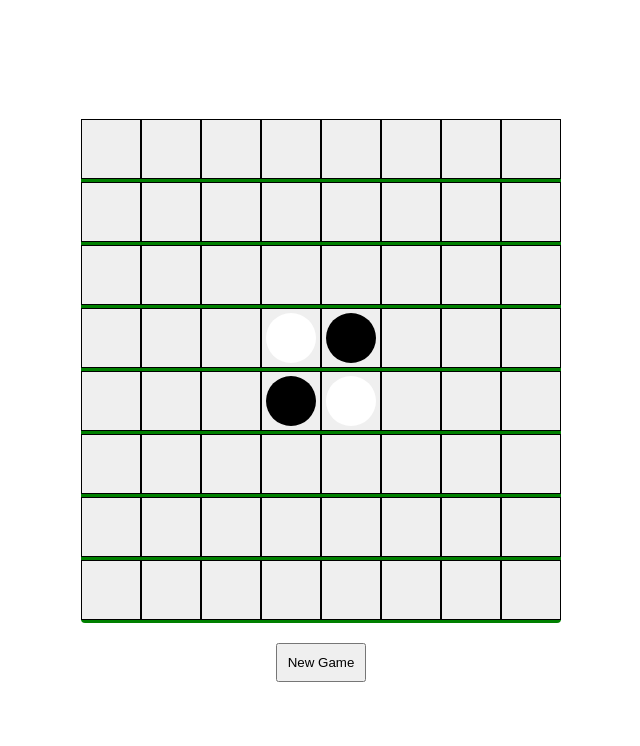
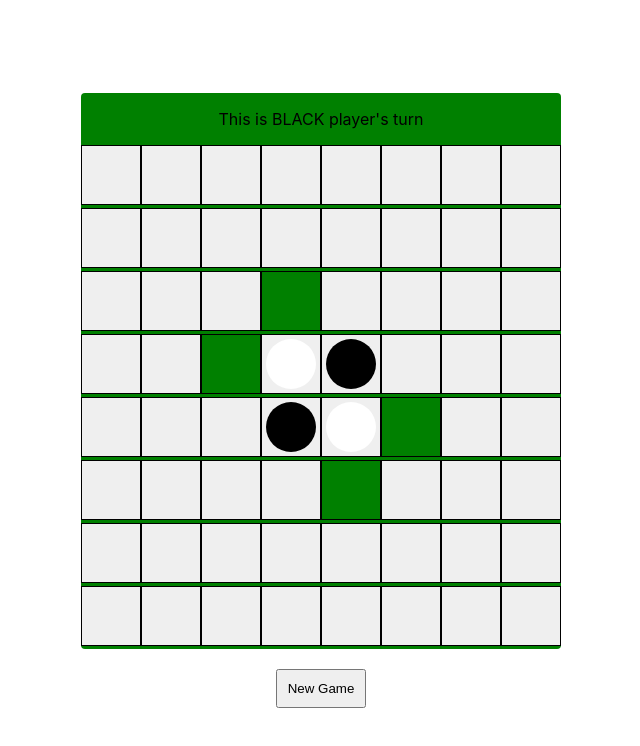
Before and after one commit to jackychoi26/play-othello-online, a Next.js app: page / in a window 1280 px wide. Shown: the top 746 px of the page, without its empty margins (319-959 px from the left). Built offline with nearby package versions, Linux system fonts and the light colour scheme.

Commit message:
feat: added highlight hints for possible moves for debugging

```diff
--- a/src/components/Board.tsx
+++ b/src/components/Board.tsx
@@ -5,10 +5,15 @@ import Square from './Square';
 import Game from '../models/Game';
 import SquareState from '../models/SquareState';
 import Position from '../models/Position';
+import GameState from '../models/GameState';
 
 const Container = styled.div`
   border-radius: 4px;
   background-color: ${Constants.colors.boardColor};
+`;
+
+const WhosTurn = styled.p`
+  text-align: center;
 `;
 
 const Row = styled.div`
@@ -22,12 +27,12 @@ type BoardProps = {
 };
 
 const Board = (props: BoardProps) => {
-  const [gameState, setGameState] = useState<SquareState[][]>(
-    props.game.currentState().slice()
+  const [gameState, setGameState] = useState<GameState>(
+    props.game.currentGameState()
   );
 
   useEffect(() => {
-    setGameState(props.game.currentState().slice());
+    setGameState(props.game.currentGameState());
   }, [props.game]);
 
   const getBoard = () => {
@@ -50,25 +55,46 @@ const Board = (props: BoardProps) => {
     return <Row key={index}>{squares}</Row>;
   };
 
+  const shouldHighLightSquare = (row: number, column: number): boolean => {
+    return (
+      gameState.possibleMoves.findIndex(possibleMove =>
+        possibleMove.position.isEqualTo(new Position(row, column))
+      ) > -1
+    );
+  };
+
   const getSquare = (row: number, column: number): React.ReactElement => {
-    const square = gameState[row][column];
+    const square = gameState.grid[row][column];
 
     return (
       <Square
         key={`${row}::${column}`}
         disc={square}
         onPress={() => onSquarePress(row, column)}
-        isPressable={square == SquareState.empty}
+        shouldHighLightSquare={shouldHighLightSquare(row, column)}
       />
     );
   };
 
   const onSquarePress = (row: number, column: number): void => {
-    props.game.placeDisc(new Position(row, column));
-    setGameState(props.game.currentState().slice());
+    const gameState = props.game.placeDisc(new Position(row, column));
+
+    if (gameState !== undefined) {
+      gameState.player;
+      setGameState(props.game.currentGameState());
+    }
   };
 
-  return <Container>{getBoard()}</Container>;
+  const currentPlayerString = (player: 'BLACK' | 'WHITE'): string => {
+    return `This is ${player} player's turn`;
+  };
+
+  return (
+    <Container>
+      <WhosTurn>{currentPlayerString(gameState.player)}</WhosTurn>
+      {getBoard()}
+    </Container>
+  );
 };
 
 export default Board;
--- a/src/components/Square.tsx
+++ b/src/components/Square.tsx
@@ -8,6 +8,7 @@ const Container = styled.button`
   border: 1px solid black;
   padding: 0px 0px 0px 0px;
   flex: 1;
+  background-color: ${(props: ColorProps) => props.color};
 `;
 
 const Disc = styled.div`
@@ -15,30 +16,37 @@ const Disc = styled.div`
   height: 50px;
   border-radius: 25px;
   margin-left: 4px;
-  background-color: ${(props: DiscProps) => props.color};
+  background-color: ${(props: ColorProps) => props.color};
 `;
 
-type DiscProps = {
+type ColorProps = {
   color: string;
 };
 
 type SquareProps = {
   onPress(): void;
-  isPressable: boolean;
   steps?: number;
   disc: SquareState;
+  shouldHighLightSquare: boolean;
 };
 
 const Square = (props: SquareProps) => {
-  const getColor = (state: SquareState): string | null => {
+  const getColorForDisc = (state: SquareState): string | null => {
     if (state === SquareState.black) return 'black';
     if (state === SquareState.white) return 'white';
     return null;
   };
 
+  const getColorForSquare = (shouldHighlightSquare: boolean): string => {
+    return shouldHighlightSquare ? 'green' : '';
+  };
+
   return (
-    <Container onClick={() => props.onPress()}>
-      <Disc color={getColor(props.disc) ?? ''} />
+    <Container
+      color={getColorForSquare(props.shouldHighLightSquare)}
+      onClick={() => props.onPress()}
+    >
+      <Disc color={getColorForDisc(props.disc) ?? ''} />
     </Container>
   );
 };
--- a/src/models/Game.ts
+++ b/src/models/Game.ts
@@ -1,5 +1,6 @@
 import FixedLengthArray from '../common/FixedLengthArray';
 import FlipDirection from './FlipDirection';
+import GameState from './GameState';
 import Position from './Position';
 import PossibleMove from './PossibleMove';
 import SquareState from './SquareState';
@@ -37,11 +38,15 @@ export default class Game {
     return game;
   };
 
-  currentState = (): SquareState[][] => {
-    return this.grid;
+  currentGameState = (): GameState => {
+    return new GameState(
+      this.isCurrentPlayerBlack,
+      this.possibleMoves,
+      this.grid
+    );
   };
 
-  placeDisc = (position: Position) => {
+  placeDisc = (position: Position): GameState | undefined => {
     // Replace with customized function of find first
     const possibleMove = this.possibleMoves.find(element =>
       element.position.isEqualTo(position)
@@ -58,9 +63,13 @@ export default class Game {
 
     this.isCurrentPlayerBlack = !this.isCurrentPlayerBlack;
     this.updateaPossibleMoves();
+
+    return new GameState(
+      this.isCurrentPlayerBlack,
+      this.possibleMoves,
+      this.grid
+    );
   };
-
-  getPossibleMoves = (): PossibleMove[] => this.possibleMoves;
 
   private updateaPossibleMoves = () => {
     this.possibleMoves = [];
--- /dev/null
+++ b/src/models/GameState.ts
@@ -0,0 +1,15 @@
+import PossibleMove from './PossibleMove';
+import SquareState from './SquareState';
+
+export default class GameState {
+  player: 'BLACK' | 'WHITE';
+
+  constructor(
+    isCurrentPlayer: boolean,
+    public possibleMoves: PossibleMove[],
+    public grid: SquareState[][]
+  ) {
+    this.player = isCurrentPlayer ? 'BLACK' : 'WHITE';
+    this.grid = grid.slice();
+  }
+}
```
